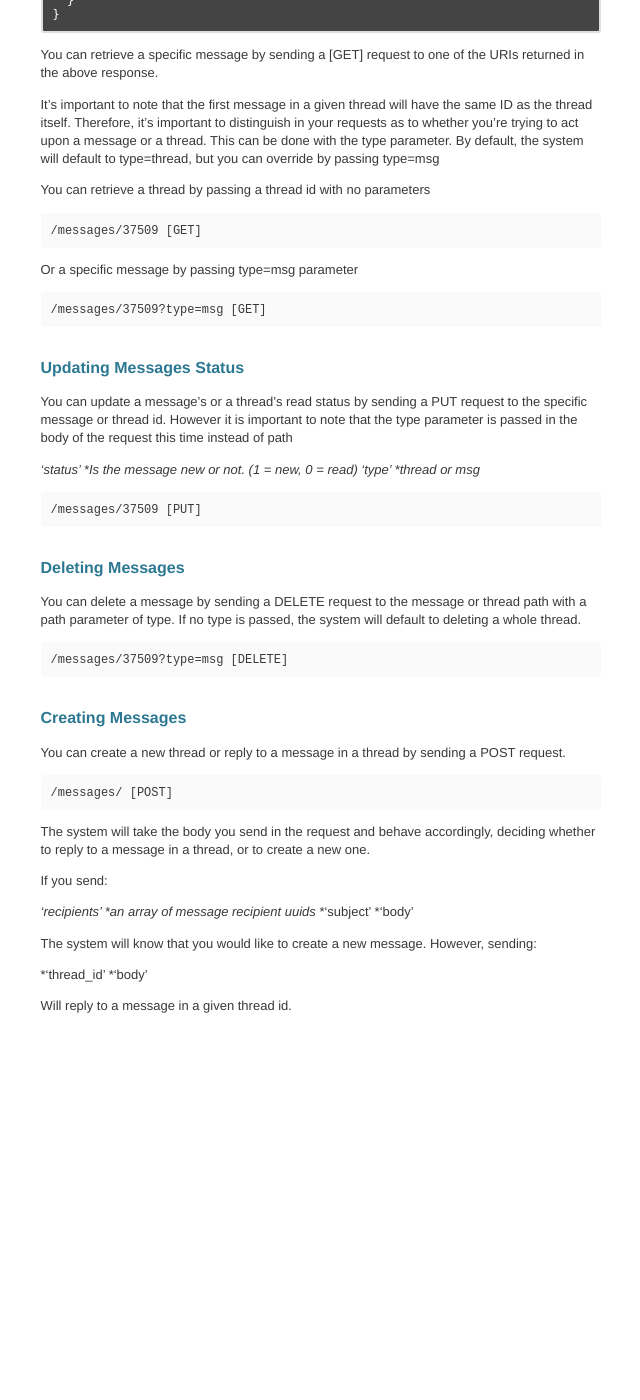
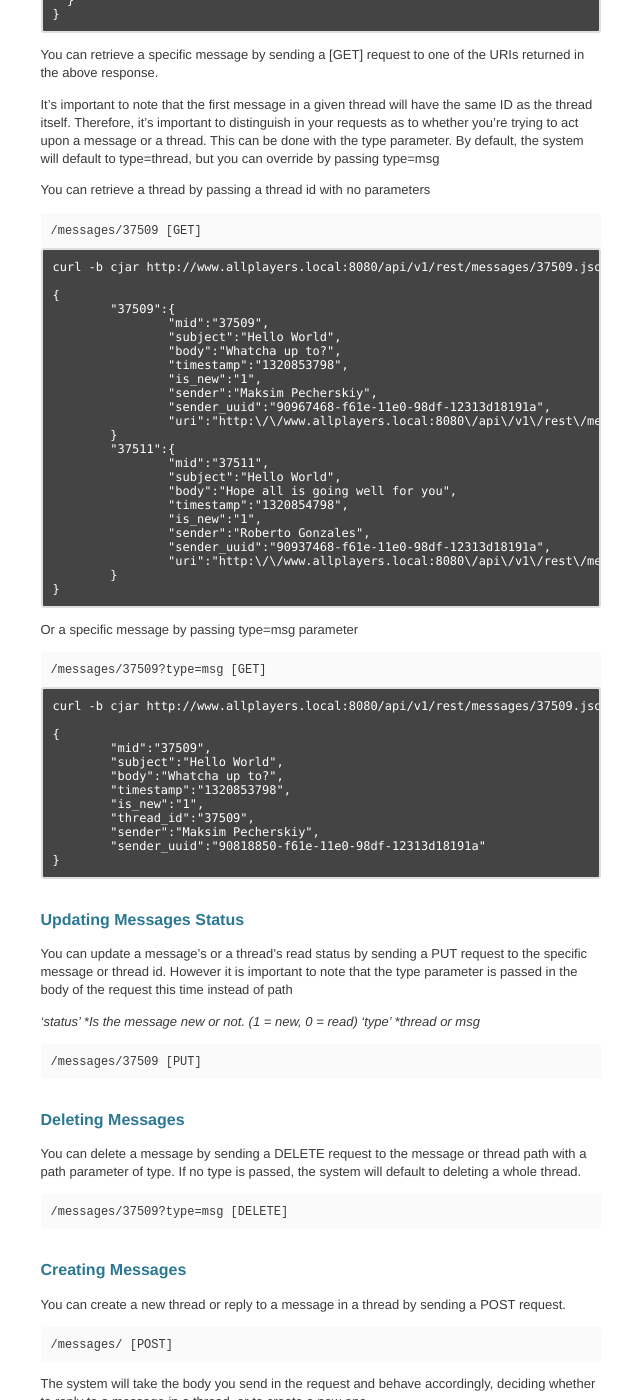
Before and after one commit to christianchristensen/develop.allplayers.com, a Jekyll site: the page built from _posts/2011-1-5-messages.markdown, in a window 1280 px wide and 1400 px high, scrolled down 695 px. Shown: the whole window, without its empty margins (263-903 px from the left). Built offline with Jekyll 4.4.1, drawn with Linux system fonts in a browser that asks for light colours; Markdown is read by kramdown in place of the engine named in the settings; before the commit the page ends 1743 px from its top, so only the background shows below that.

Commit message:
21316845 - added an extra example

```diff
--- a/_posts/2011-1-5-messages.markdown
+++ b/_posts/2011-1-5-messages.markdown
@@ -52,9 +52,52 @@ You can retrieve a thread by passing a thread id with no parameters
 
     /messages/37509 [GET]
 
+<pre class="terminal">
+curl -b cjar http://www.allplayers.local:8080/api/v1/rest/messages/37509.json
+
+{
+	"37509":{
+		"mid":"37509",
+		"subject":"Hello World",
+		"body":"Whatcha up to?",
+		"timestamp":"1320853798",
+		"is_new":"1",
+		"sender":"Maksim Pecherskiy",
+		"sender_uuid":"90967468-f61e-11e0-98df-12313d18191a",
+		"uri":"http:\/\/www.allplayers.local:8080\/api\/v1\/rest\/messages\/37509?type=msg"
+	}
+	"37511":{
+		"mid":"37511",
+		"subject":"Hello World",
+		"body":"Hope all is going well for you",
+		"timestamp":"1320854798",
+		"is_new":"1",
+		"sender":"Roberto Gonzales",
+		"sender_uuid":"90937468-f61e-11e0-98df-12313d18191a",
+		"uri":"http:\/\/www.allplayers.local:8080\/api\/v1\/rest\/messages\/37509?type=msg"
+	}
+}
+</pre>
+
 Or a specific message by passing type=msg parameter
 
 	/messages/37509?type=msg [GET]
+
+<pre class="terminal">
+curl -b cjar http://www.allplayers.local:8080/api/v1/rest/messages/37509.json?type=msg
+
+{
+	"mid":"37509",
+	"subject":"Hello World",
+	"body":"Whatcha up to?",
+	"timestamp":"1320853798",
+	"is_new":"1",
+	"thread_id":"37509",
+	"sender":"Maksim Pecherskiy",
+	"sender_uuid":"90818850-f61e-11e0-98df-12313d18191a"
+}
+</pre>
+
 
 ##Updating Messages Status
 
```
